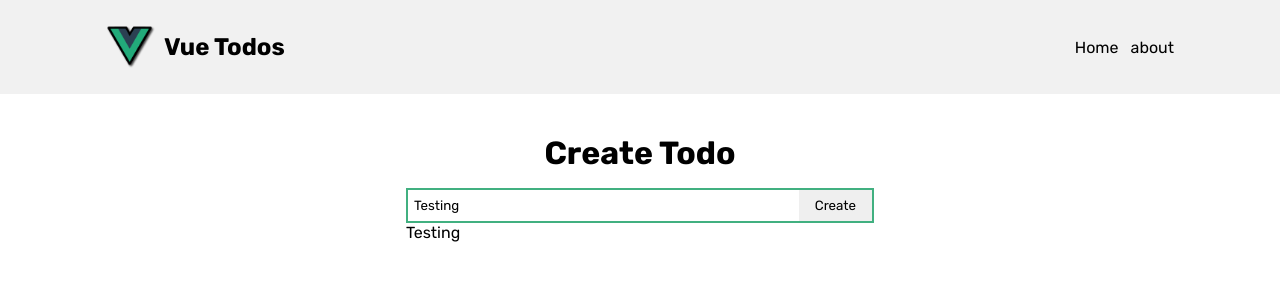
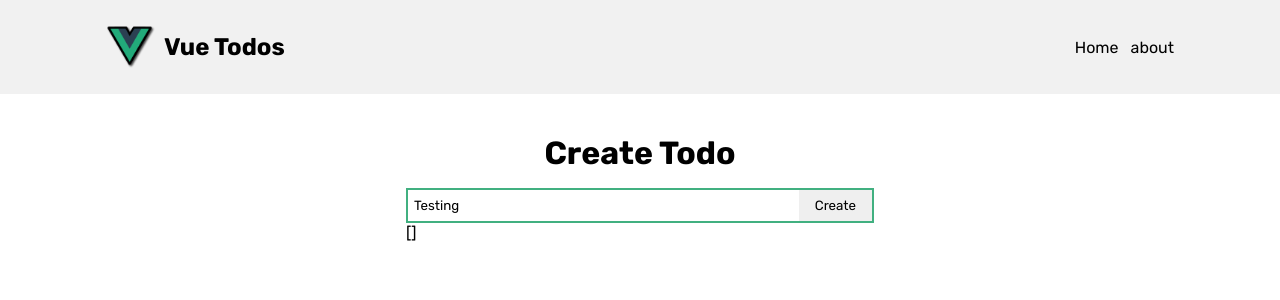
Before and after one commit to 99ionut/VueJSTutorial, a Vue app in the folder vue-todos/: page / in a window 1280 px wide. Shown: the top 300 px of the page. Built offline with nearby package versions, Linux system fonts and the light colour scheme.

Commit message:
Emit and listen to events from one component to another

```diff
--- a/vue-todos/src/components/TodoCreator.vue
+++ b/vue-todos/src/components/TodoCreator.vue
@@ -1,15 +1,21 @@
 <script setup>
-import { ref } from "vue";
+import { ref, defineEmits } from "vue";
+
+const emit = defineEmits(["create-todo"]);
 
 const todo = ref("Testing");
+
+const createTodo = () =>{
+    //emit with values, add .value because you are using ref.
+    emit("create-todo", todo.value);
+}
 
 </script>
 <template lang="">
     <div class="input-wrap">
         <input type="text" v-model="todo">
-        <button>Create</button>
+        <button @click="createTodo()">Create</button>
     </div>
-    <p>{{todo}}</p>
 </template>
 
 <style lang="scss" scoped>
--- a/vue-todos/src/views/TodosView.vue
+++ b/vue-todos/src/views/TodosView.vue
@@ -1,11 +1,25 @@
 <script setup>
+import { ref } from 'vue'
+import {uid} from "uid";
 import TodoCreator from '../components/TodoCreator.vue'
+
+const todoList = ref([]);
+
+const createTodo = (todo) =>{
+  todoList.value.push({
+    id: uid(),
+    todo,
+    isCompleted: null,
+    isEditing: null
+  })
+}
 </script>
 
 <template>
   <main>
     <h1>Create Todo</h1>
-    <TodoCreator/>
+    <TodoCreator @create-todo="createTodo()"/>
+    {{ todoList }}
   </main>
 </template>
 
```
